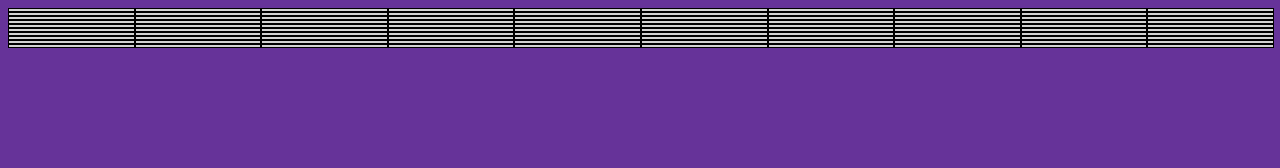
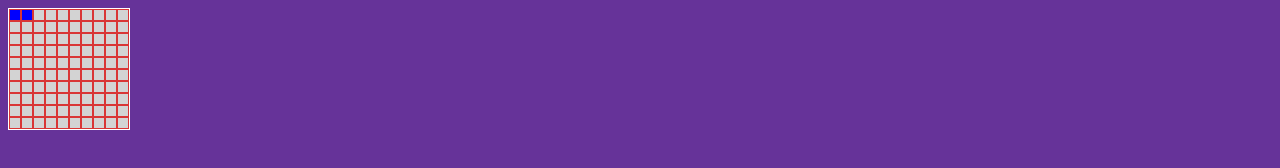
Before and after one commit to cebotaritigran/battleship, a website built with webpack: page src/template.html in a window 1280 px wide. Built offline with nearby package versions, Linux system fonts and the light colour scheme.

Commit message:
add first interface

```diff
--- a/src/script.js
+++ b/src/script.js
@@ -1,17 +1,31 @@
 import "./styles.css";
 const { Gameboard } = require('../src/gameboard');
-const { destroyer, Ship } = require('../src/ship');
+const { Ship } = require('../src/ship');
 const { Player } = require('../src/player');
+const { checkObject } = require('../src/object');
 
 console.log("test asd")
 
 let gridContainer = document.querySelector(".grid-container")
-let playerOne = new Player("tigran");
 
+let game = new Gameboard(0)
+let destroyer = new Ship(2, "destroyer")
+let player = new Player(game, "tigran", false)
+game.placeShip(0, 0, destroyer.length, "horizontal", destroyer)
+
+console.log(game.coordinates)
 for (let i = 0; i < 10; i++) {
     for (let k = 0; k < 10; k++) {
         let gridBox = document.createElement("div");
         gridBox.classList.add("grid-box")
         gridContainer.appendChild(gridBox)
+        console.log(i, k)
+        if (game.coordinates[i][k] != undefined || game.coordinates[i][k] != null) {
+            if (game.coordinates[i].some(checkObject)) {
+
+                gridBox.classList.add("ship-box")
+            }
+        }
+
     }
 }
--- a/src/styles.css
+++ b/src/styles.css
@@ -3,15 +3,26 @@ body {
 }
 
 .grid-container {
-  display: grid;
-  grid-template-columns: repeat(10, 1fr);
-  grid-template-rows: repeat(10, 1fr);
-  gap: 2px;
+  display: flex;
+  width: 120px;
+  height: 120px;
+  flex-wrap: wrap;
+  border: 1px solid white;
+
 }
 
 .grid-box {
-  width: 100%;
-  height: 100%;
+  width: 10px;
+  height: 10px;
   background-color: lightgray;
-  border: 1px solid black;
+  border: 1px solid rgb(217, 53, 53);
+  flex: 1 1 10;
 }
+
+.grid-box:hover {
+  background-color: rgb(217, 53, 53);
+}
+
+.ship-box{
+  background-color: blue;
+}
```
